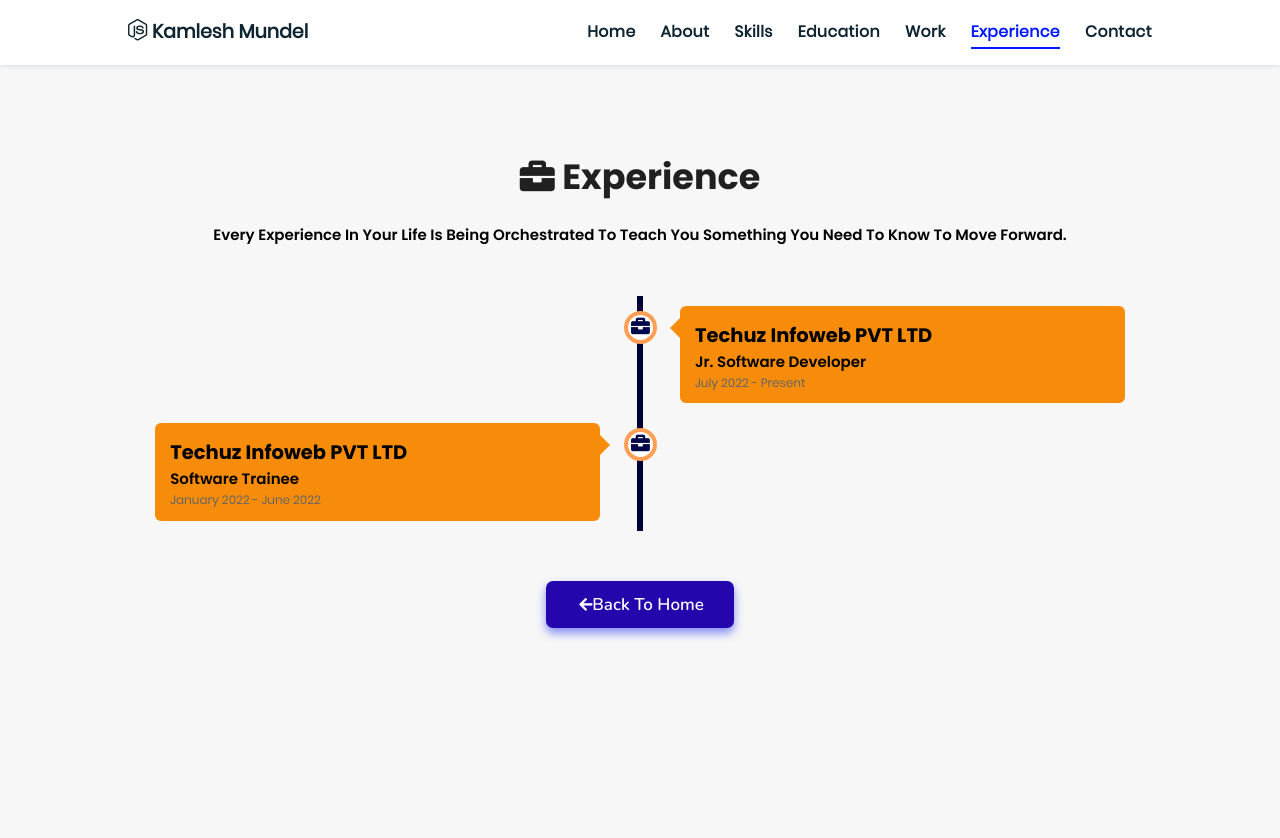
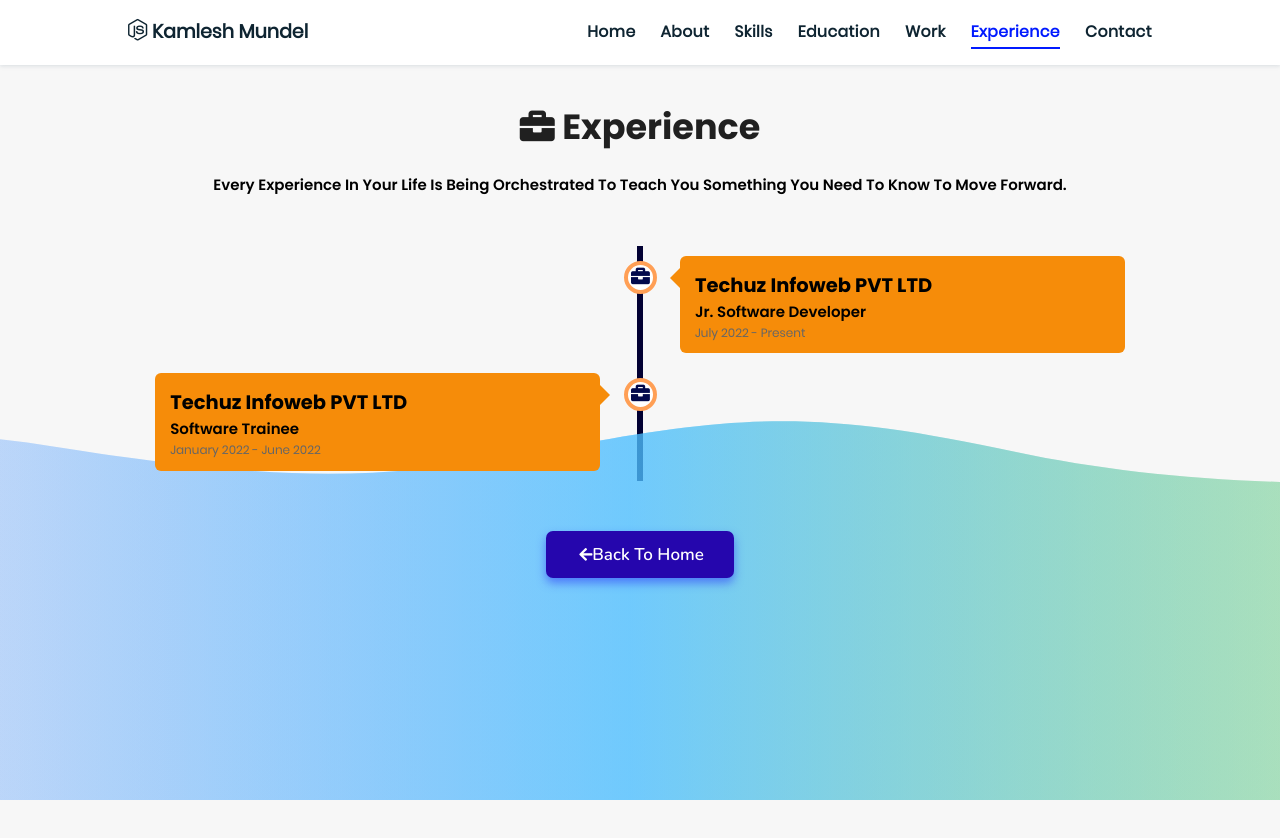
Before and after one commit to KamleshTechuz/zacrabo, a React (Create React App) app: page /experience in a window 1280 px wide. Shown: the top 838 px of the page. After the commit the page ends 800 px from the top, so only its background shows below. Built offline with nearby package versions, Linux system fonts and the light colour scheme.

Commit message:
animation

```diff
--- a/src/assets/css/style.css
+++ b/src/assets/css/style.css
@@ -346,8 +346,7 @@
 
 /* about section starts */
 .about {
-  margin-top: 5rem;
-  padding-top: 10rem;
+  padding-top: 15rem;
   background: rgb(255, 255, 255);
 }
 .about .row {
@@ -573,8 +572,8 @@
   box-shadow: 1rem 0.5rem 1.2rem rgba(0, 0, 0, 0.3);
 }
 .education .box-container .box .image {
-  flex: 1 1 20rem;
-  width: 100%;
+  width: 300px;
+  height: 181px;
 }
 .education .box-container .box img {
   object-fit: cover;
@@ -829,8 +828,8 @@
 
 /* experience section starts */
 .experience {
-  margin-top: 5rem;
   padding-top: 10rem;
+  /* background-color: rgba(0, 0, 255, 0.3); */
 }
 .experience .quote {
   text-align: center;
@@ -1011,8 +1010,8 @@
 /* contact section starts */
 .contact {
   background: #e5ecfb;
-  margin-top: 65px;
-  min-height: calc(100vh - 342px);
+  padding-top: 80px;
+  min-height: calc(100vh - 287px);
 }
 .contact .container {
   max-width: 1050px;
@@ -1170,6 +1169,7 @@
 .footer {
   min-height: auto;
   padding-top: 0;
+  padding-bottom: 0;
   background: rgb(0, 1, 43);
 }
 .footer .box-container {
@@ -1322,3 +1322,15 @@
   left: 50%;
   transform: translate(-50%, -50%);
 }
+
+.exp-back {
+  position: absolute;
+  top: 0;
+  left: 0;
+  width: 100%;
+  height: 100%;
+  box-sizing: border-box;
+  display: block;
+  /* background-color: #0e4166; */
+  /* background-image: linear-gradient(to bottom, rgba(14, 65, 102, 0.86), #0e4166); */
+}
--- /dev/null
+++ b/src/background/WaveSVG.js
@@ -0,0 +1,81 @@
+import react from "react";
+
+export const WaveSVG = () => {
+  return (
+    <svg
+      className="exp-back"
+      version="1.1"
+      xmlns="http://www.w3.org/2000/svg"
+      xmlnsXlink="http://www.w3.org/1999/xlink"
+      x="0px"
+      y="0px"
+      width="100%"
+      height="100%"
+      viewBox="0 0 1600 900"
+      preserveAspectRatio="xMidYMax slice"
+    >
+      <defs>
+        <linearGradient id="bg">
+          <stop
+            offset="0%"
+            style={{ stopColor: "rgba(130, 158, 249, 0.06)" }}
+          ></stop>
+          <stop
+            offset="50%"
+            style={{ stopColor: "rgba(76, 190, 255, 0.6)" }}
+          ></stop>
+          <stop
+            offset="100%"
+            style={{ stopColor: "rgba(115, 209, 72, 0.2)" }}
+          ></stop>
+        </linearGradient>
+        <path
+          id="wave"
+          fill="url(#bg)"
+          d="M-363.852,502.589c0,0,236.988-41.997,505.475,0s371.981,38.998,575.971,0s293.985-39.278,505.474,5.859s493.475,48.368,716.963-4.995v560.106H-363.852V502.589z"
+        />
+      </defs>
+      <g>
+        <use xlinkHref="#wave" opacity=".3">
+          <animateTransform
+            attributeName="transform"
+            attributeType="XML"
+            type="translate"
+            dur="10s"
+            calcMode="spline"
+            values="270 230; -334 180; 270 230"
+            keyTimes="0; .5; 1"
+            keySplines="0.42, 0, 0.58, 1.0;0.42, 0, 0.58, 1.0"
+            repeatCount="indefinite"
+          />
+        </use>
+        <use xlinkHref="#wave" opacity=".6">
+          <animateTransform
+            attributeName="transform"
+            attributeType="XML"
+            type="translate"
+            dur="8s"
+            calcMode="spline"
+            values="-270 230;243 220;-270 230"
+            keyTimes="0; .6; 1"
+            keySplines="0.42, 0, 0.58, 1.0;0.42, 0, 0.58, 1.0"
+            repeatCount="indefinite"
+          />
+        </use>
+        <use xlinkHref="#wave" opacty=".9">
+          <animateTransform
+            attributeName="transform"
+            attributeType="XML"
+            type="translate"
+            dur="6s"
+            calcMode="spline"
+            values="0 230;-140 200;0 230"
+            keyTimes="0; .4; 1"
+            keySplines="0.42, 0, 0.58, 1.0;0.42, 0, 0.58, 1.0"
+            repeatCount="indefinite"
+          />
+        </use>
+      </g>
+    </svg>
+  );
+};
--- a/src/layouts/Full.layout.js
+++ b/src/layouts/Full.layout.js
@@ -4,9 +4,9 @@
 
 export const FullLayout = () => {
   return (
-    <div>
+    <React.Fragment>
       <Navbar />
       <Outlet />
-    </div>
+    </React.Fragment>
   );
 };
--- a/src/pages/Contact.js
+++ b/src/pages/Contact.js
@@ -5,7 +5,7 @@
 // components
 import { Footer } from "../shared/components/Footer";
 // images
-import contactImg from '../assets/images/contact1.png';
+import contactImg from '../assets/images/contact.png';
 // variables
 import { CONSTAINT } from "../shared/services/CONSTAINT.service";
 import { ENV } from "../environment/enviromentt";
--- a/src/pages/Experience.js
+++ b/src/pages/Experience.js
@@ -1,9 +1,11 @@
 import React from "react";
+import { WaveSVG } from "../background/WaveSVG";
 import { PERSON } from "../profile.data";
 
 export const Experience = () => {
   return (
     <section className="experience" id="experience">
+      <WaveSVG />
       <h2 className="heading">
         <i className="fas fa-briefcase"></i> Experience
       </h2>
```
